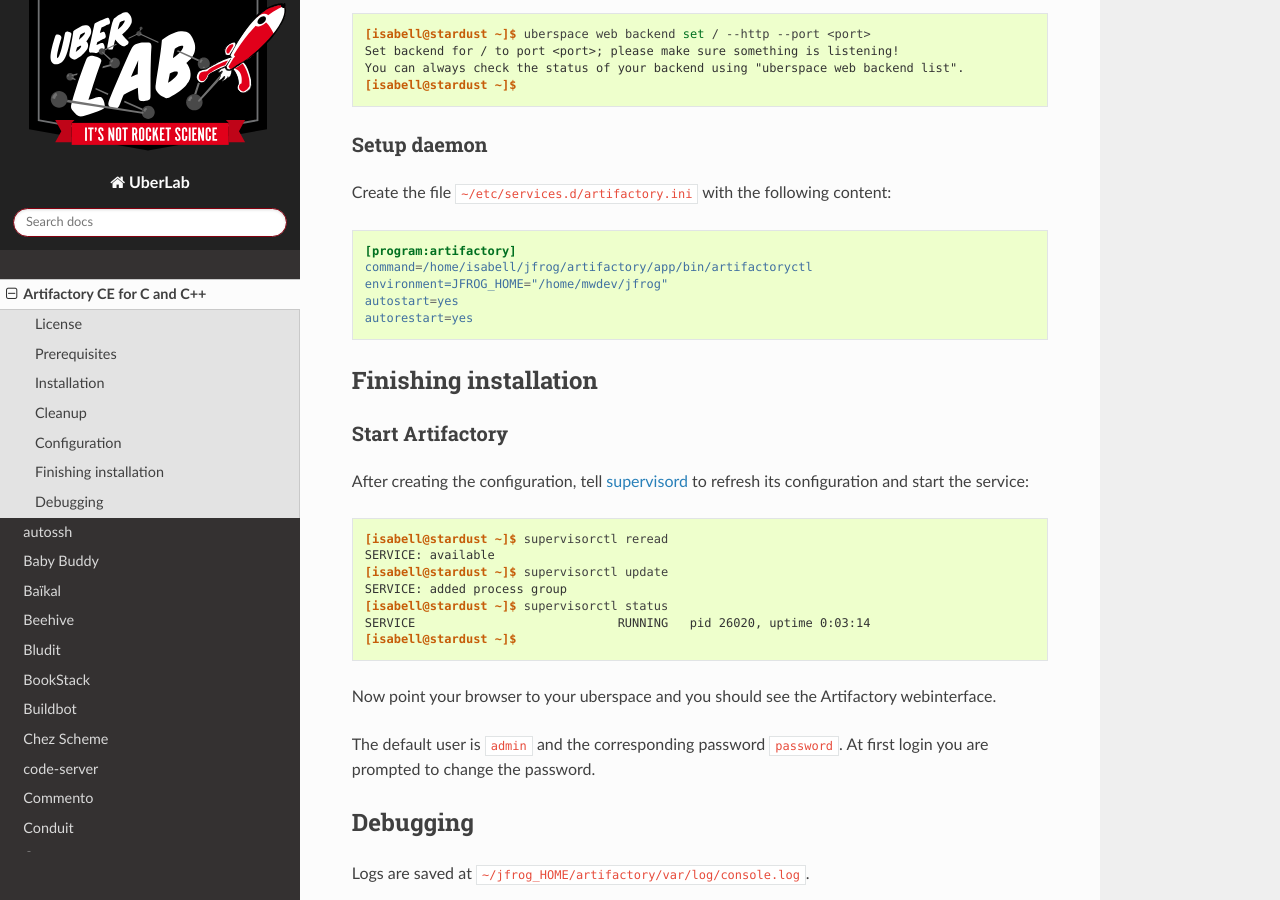
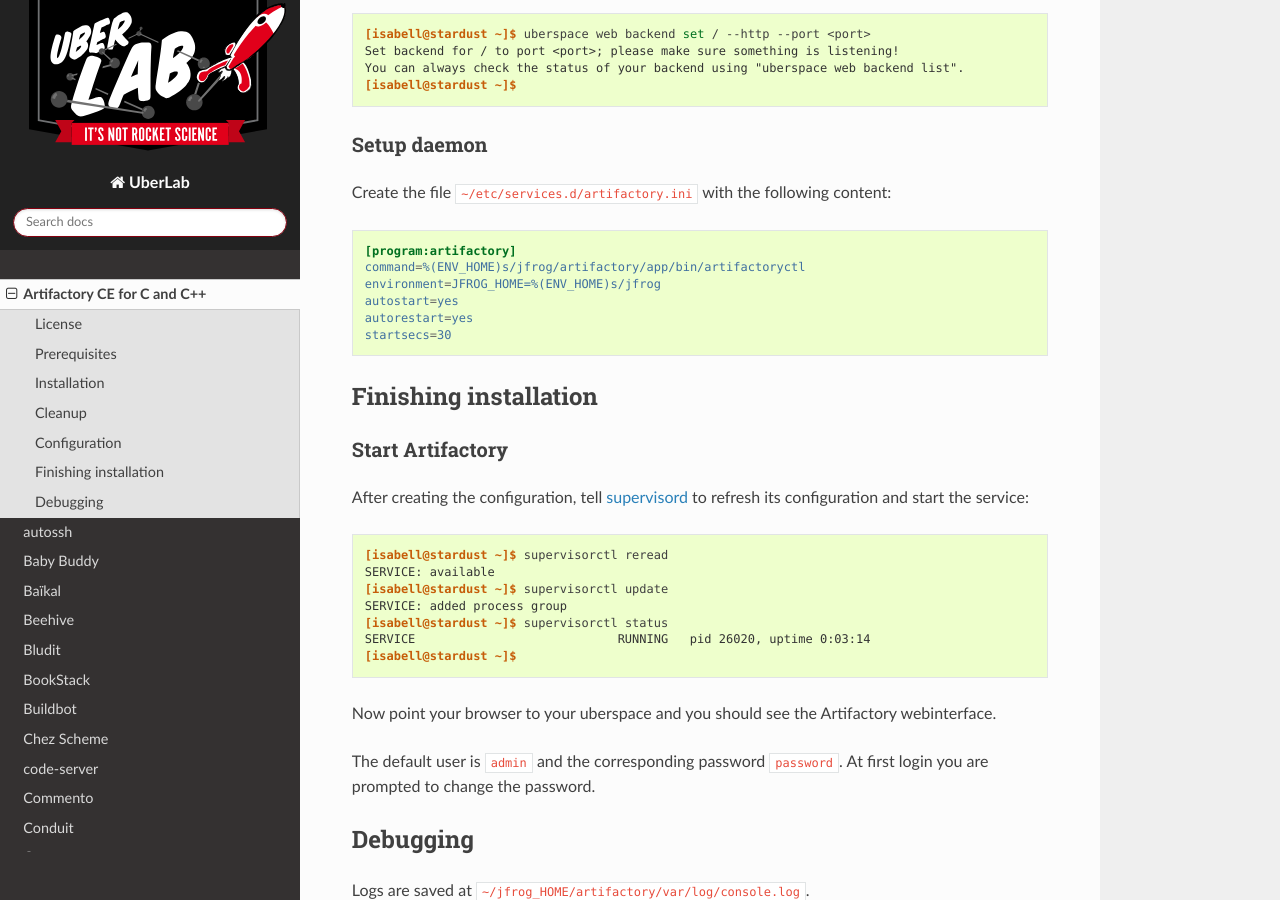
Before and after one commit to Uberspace/lab, a Sphinx documentation site: the page built from source/guide_artifactorycecpp.rst, in a window 1280 px wide and 900 px high, scrolled down 4234 px. Built offline with Sphinx 7.4.7 and the Read the Docs theme 2.0.0, drawn with Linux system fonts in a browser that asks for light colours.

Commit message:
Update guide_artifactorycecpp.rst

```diff
--- a/source/guide_artifactorycecpp.rst
+++ b/source/guide_artifactorycecpp.rst
@@ -172,10 +172,11 @@
 .. code-block:: ini
 
   [program:artifactory]
-  command=/home/isabell/jfrog/artifactory/app/bin/artifactoryctl
-  environment=JFROG_HOME="/home/mwdev/jfrog"
+  command=%(ENV_HOME)s/jfrog/artifactory/app/bin/artifactoryctl
+  environment=JFROG_HOME=%(ENV_HOME)s/jfrog
   autostart=yes
   autorestart=yes
+  startsecs=30
 
 
 Finishing installation
```
